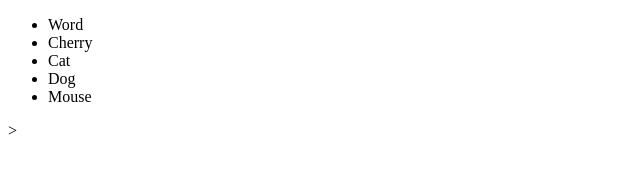
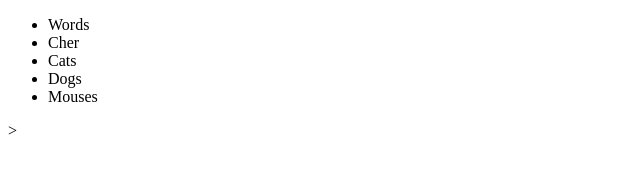
Before and after one commit to ravuthvann/hello-world, a plain HTML site: page index.html in a window 1280 px wide. Shown: the full height of the page, 0-640 px from the left. Drawn offline with Linux system fonts and the light colour scheme.

Commit message:
made items plural

```diff
--- a/index.html
+++ b/index.html
@@ -12,11 +12,11 @@
 </head>
 <body>
 <ul>
-  <li>Word</li>
-  <li>Cherry</li>
-  <li>Cat</li>
-  <li>Dog</li>
-  <li>Mouse</li>
+  <li>Words</li>
+  <li>Cher</li>
+  <li>Cats</li>
+  <li>Dogs</li>
+  <li>Mouses</li>
 </ul>>
 </body>
 </html>
```
